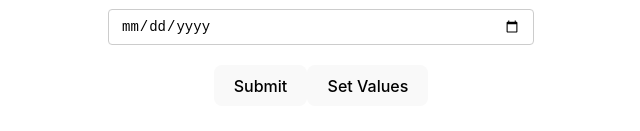
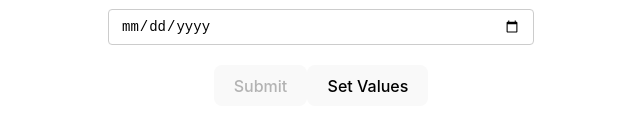
Before and after one commit to IvanRadovic/FormValidation---2, a React (Vite) app: page / in a window 1280 px wide. Shown: the part 965-1096 px from the top of the page, without its empty margins (319-959 px from the left). Built offline with nearby package versions, Linux system fonts and the light colour scheme.

Commit message:
Learning about disabled inside RHF

```diff
--- a/src/components/YoutubeForm.component.jsx
+++ b/src/components/YoutubeForm.component.jsx
@@ -46,7 +46,7 @@ const YoutubeForm = () => {
    } = form;
 
 
-  const { errors } = formState;
+  const { errors, touchedFields, dirtyFields, isDirty,  isValid} = formState;
 
   const { fields, append, remove } = useFieldArray({
     name:'phNumbers',
@@ -67,12 +67,16 @@ const YoutubeForm = () => {
     setValue("username", "username");
   }
 
+  const onError = (errors) => {
+    console.log("Errors: " , errors)
+  }
+
   renderCount++;
   return (
     <div>
         <h1>Youtube form ({renderCount/2})</h1>
         {/* <h1>WATCHED VALUE: {watchUsename}</h1> */}
-        <form onSubmit={handleSubmit(onSubmit)} noValidate>
+        <form onSubmit={handleSubmit(onSubmit, onError)} noValidate>
             <DefaultInput
                label="Username"
                name="username"
@@ -125,7 +129,10 @@ const YoutubeForm = () => {
               <input
                 type='text'
                 id='twitter'
-                {...register("social.twitter")}
+                {...register("social.twitter", {
+                  disabled:watch("channel") === "",
+                  required:'Enter your Twitter account'
+                })}
               />
             </div>
 
@@ -208,7 +215,7 @@ const YoutubeForm = () => {
               <p className='error'>{errors.Date?.message}</p>
             </div>
 
-            <button>Submit</button>
+            <button disabled={!isDirty || !isValid}>Submit</button>
             {/* <button type='button' onClick={handlerGetValues()}>Get Values</button> */}
             <button type='button' onClick={handlerSetValues}>Set Values</button>
         </form>
```
